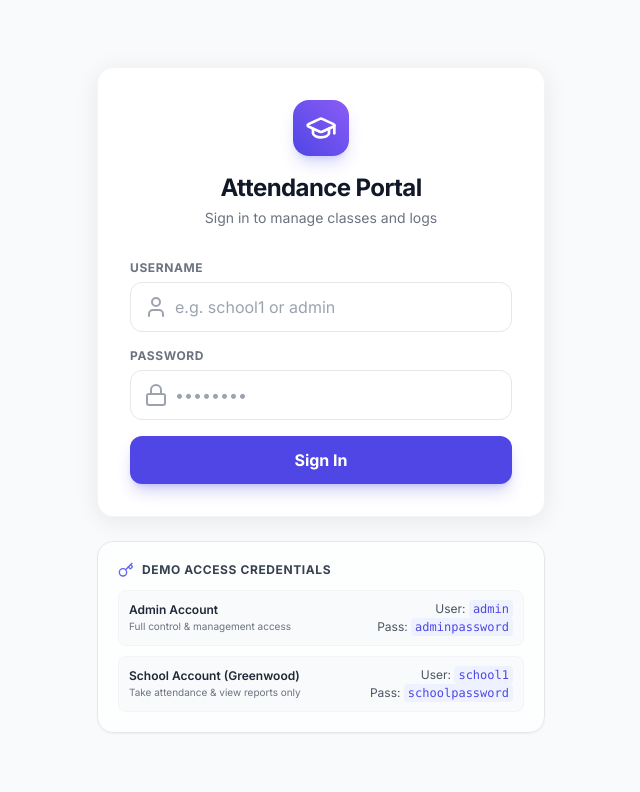
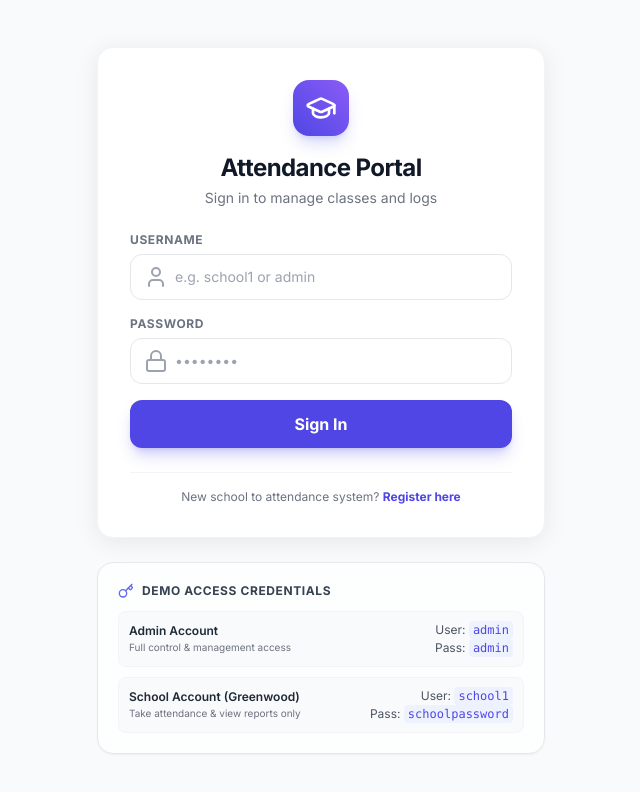
Before and after one commit to tisnoorkaur/Student-Attendance-Frontend, a React (Vite) app: page / in a window 1280 px wide. Shown: the top 792 px of the page, without its empty margins (319-959 px from the left). Built offline with nearby package versions, Linux system fonts and the light colour scheme; no server answers.

Commit message:
feat: add public school registration form switcher to Login page

```diff
--- a/src/pages/Login.jsx
+++ b/src/pages/Login.jsx
@@ -1,19 +1,59 @@
 import { useState } from 'react'
 import { motion } from 'framer-motion'
-import { GraduationCap, Lock, User, ShieldAlert, Key } from 'lucide-react'
+import { GraduationCap, Lock, User, ShieldAlert, Key, Building } from 'lucide-react'
 import useAuthStore from '../store/useAuthStore'
+import { apiFetch } from '../services/api'
 import { toast } from 'react-hot-toast'
 
 export default function Login() {
   const { login } = useAuthStore()
+  const [isSignUp, setIsSignUp] = useState(false)
   const [username, setUsername] = useState('')
   const [password, setPassword] = useState('')
+  const [schoolName, setSchoolName] = useState('')
   const [error, setError] = useState('')
   const [loading, setLoading] = useState(false)
+
+  const handleToggle = () => {
+    setIsSignUp(!isSignUp)
+    setError('')
+    setUsername('')
+    setPassword('')
+    setSchoolName('')
+  }
 
   const handleSubmit = async (e) => {
     e.preventDefault()
     setError('')
+
+    if (isSignUp) {
+      // Handle Sign Up
+      if (!username.trim() || !password.trim() || !schoolName.trim()) {
+        setError('Please fill in all fields')
+        return
+      }
+
+      try {
+        setLoading(true)
+        await apiFetch('/api/auth/register', {
+          method: 'POST',
+          body: JSON.stringify({
+            username: username.toLowerCase().trim(),
+            password: password.trim(),
+            schoolName: schoolName.trim(),
+          }),
+        })
+
+        toast.success('Registration successful! Please sign in. 🎉')
+        setIsSignUp(false)
+        setPassword('')
+      } catch (err) {
+        setError(err.message || 'Registration failed. Try a different username.')
+      } finally {
+        setLoading(false)
+      }
+    } else {
+      // Handle Sign In
       if (!username.trim() || !password.trim()) {
         setError('Please fill in all fields')
         return
@@ -33,6 +73,7 @@ export default function Login() {
         setLoading(false)
       }
     }
+  }
 
   return (
     <div className="min-h-screen flex flex-col justify-center items-center px-4 transition-colors duration-300">
@@ -44,15 +85,15 @@ export default function Login() {
         className="w-full max-w-md card p-8 backdrop-blur-md"
       >
         {/* Branding header */}
-        <div className="flex flex-col items-center mb-8">
+        <div className="flex flex-col items-center mb-6">
           <div className="w-14 h-14 rounded-2xl bg-gradient-to-tr from-indigo-600 to-violet-500 flex items-center justify-center text-white shadow-lg shadow-indigo-500/25 mb-4">
             <GraduationCap className="w-8 h-8" />
           </div>
           <h2 className="text-2xl font-bold text-gray-900 dark:text-white tracking-tight">
-            Attendance Portal
+            {isSignUp ? 'School Registration' : 'Attendance Portal'}
           </h2>
-          <p className="text-sm text-gray-500 dark:text-gray-400 mt-1">
-            Sign in to manage classes and logs
+          <p className="text-sm text-gray-500 dark:text-gray-400 mt-1 text-center">
+            {isSignUp ? 'Register your school and setup access' : 'Sign in to manage classes and logs'}
           </p>
         </div>
 
@@ -61,15 +102,35 @@ export default function Login() {
           <motion.div
             initial={{ opacity: 0, scale: 0.95 }}
             animate={{ opacity: 1, scale: 1 }}
-            className="flex items-start gap-2.5 p-3.5 mb-6 rounded-xl border border-red-200 bg-red-50 text-red-700 text-xs font-medium dark:bg-red-500/10 dark:border-red-500/20 dark:text-red-400"
+            className="flex items-start gap-2.5 p-3.5 mb-5 rounded-xl border border-red-200 bg-red-50 text-red-700 text-xs font-medium dark:bg-red-500/10 dark:border-red-500/20 dark:text-red-400"
           >
             <ShieldAlert className="w-4 h-4 flex-shrink-0 mt-0.5" />
             <span>{error}</span>
           </motion.div>
         )}
 
-        {/* Login Form */}
+        {/* Auth Form */}
         <form onSubmit={handleSubmit} className="space-y-4">
+          {isSignUp && (
+            <div>
+              <label className="block text-xs font-bold uppercase tracking-wider text-gray-500 dark:text-slate-400 mb-1.5">
+                School Name
+              </label>
+              <div className="relative">
+                <Building className="absolute left-3.5 top-1/2 -translate-y-1/2 w-4.5 h-4.5 text-gray-400" />
+                <input
+                  type="text"
+                  placeholder="e.g. Maple Leaf High School"
+                  value={schoolName}
+                  onChange={(e) => setSchoolName(e.target.value)}
+                  className="input-field pl-11 text-sm"
+                  disabled={loading}
+                  required
+                />
+              </div>
+            </div>
+          )}
+
           <div>
             <label className="block text-xs font-bold uppercase tracking-wider text-gray-500 dark:text-slate-400 mb-1.5">
               Username
@@ -78,11 +139,12 @@ export default function Login() {
               <User className="absolute left-3.5 top-1/2 -translate-y-1/2 w-4.5 h-4.5 text-gray-400" />
               <input
                 type="text"
-                placeholder="e.g. school1 or admin"
+                placeholder={isSignUp ? "e.g. maple_leaf" : "e.g. school1 or admin"}
                 value={username}
                 onChange={(e) => setUsername(e.target.value)}
-                className="input-field pl-11"
+                className="input-field pl-11 text-sm"
                 disabled={loading}
+                required
               />
             </div>
           </div>
@@ -98,8 +160,9 @@ export default function Login() {
                 placeholder="••••••••"
                 value={password}
                 onChange={(e) => setPassword(e.target.value)}
-                className="input-field pl-11"
+                className="input-field pl-11 text-sm"
                 disabled={loading}
+                required
               />
             </div>
           </div>
@@ -111,11 +174,38 @@ export default function Login() {
           >
             {loading ? (
               <span className="w-5 border-2 border-white border-t-transparent rounded-full animate-spin h-5" />
+            ) : isSignUp ? (
+              'Create School Account'
             ) : (
               'Sign In'
             )}
           </button>
         </form>
+
+        {/* View Switcher toggle */}
+        <div className="mt-6 pt-4 border-t border-gray-100 dark:border-white/5 text-center text-xs">
+          {isSignUp ? (
+            <p className="text-gray-500 dark:text-gray-400">
+              Already registered?{' '}
+              <button
+                onClick={handleToggle}
+                className="text-indigo-600 dark:text-indigo-400 font-bold hover:underline"
+              >
+                Sign In here
+              </button>
+            </p>
+          ) : (
+            <p className="text-gray-500 dark:text-gray-400">
+              New school to attendance system?{' '}
+              <button
+                onClick={handleToggle}
+                className="text-indigo-600 dark:text-indigo-400 font-bold hover:underline"
+              >
+                Register here
+              </button>
+            </p>
+          )}
+        </div>
       </motion.div>
 
       {/* Demo Credentials Panel */}
@@ -137,7 +227,7 @@ export default function Login() {
             </div>
             <div className="text-right">
               <p>User: <code className="bg-indigo-50 text-indigo-600 px-1 py-0.5 rounded font-mono dark:bg-indigo-500/10 dark:text-indigo-400">admin</code></p>
-              <p className="mt-0.5">Pass: <code className="bg-indigo-50 text-indigo-600 px-1 py-0.5 rounded font-mono dark:bg-indigo-500/10 dark:text-indigo-400">adminpassword</code></p>
+              <p className="mt-0.5">Pass: <code className="bg-indigo-50 text-indigo-600 px-1 py-0.5 rounded font-mono dark:bg-indigo-500/10 dark:text-indigo-400">admin</code></p>
             </div>
           </div>
 
```
Lines whose indentation alone changed are shown as unchanged.
